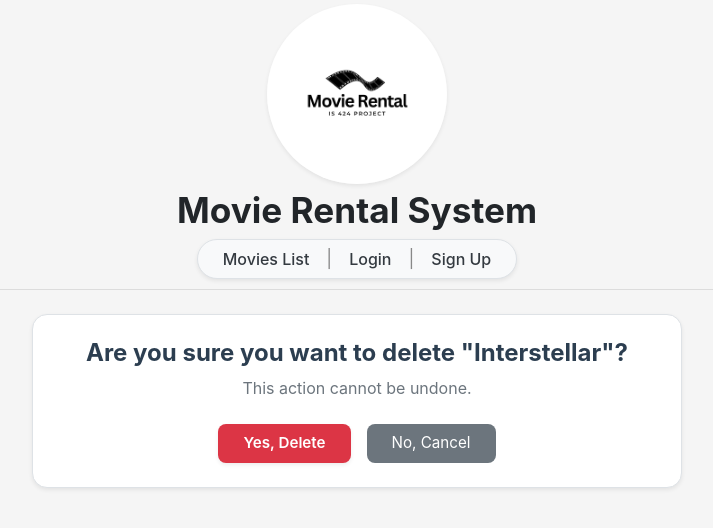
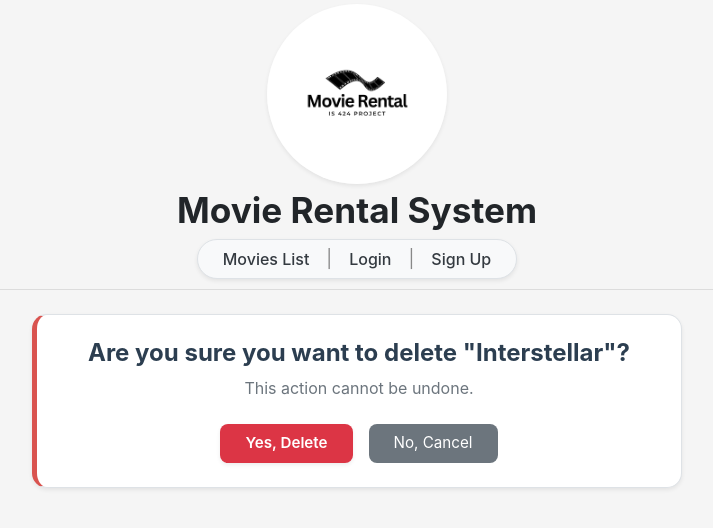
Before and after one commit to norah22fm/IS424Project, a Django app: template IS424Project-main/IS424Project-main/templates/movie_delete.html in a window 1280 px wide. Shown: the top 528 px of the page, without its empty margins (283-996 px from the left). Run offline with Django 5.2, Linux system fonts and the light colour scheme; the template is opened without the code that fills it: values that come from a table or form of the project are taken from there, others are empty; data comes from the database, SQL or seed files in the repository; some libraries are stand-ins or nearby versions.

Commit message:
Update movie_delete.html

```diff
--- a/IS424Project-main/IS424Project-main/templates/movie_delete.html
+++ b/IS424Project-main/IS424Project-main/templates/movie_delete.html
@@ -2,15 +2,14 @@
 
 {% block body %}
 <div class="container mt-4">
-    <div class="card shadow-sm mx-auto border" style="max-width: 650px; border-radius: 15px; border-left: 5px solid #d9534f;">
+    <div class="card delete-card shadow-sm mx-auto border">
 
         <div class="card-body text-center p-4">
-
-            <h4 class="font-weight-bold mb-2" style="color: #2c3e50; font-size: 1.5rem;">
+            <h4 class="delete-title mb-2">
                 Are you sure you want to delete "{{ movie.title }}"?
             </h4>
 
-            <p class="text-muted mb-4" style="font-size: 1rem;">
+            <p class="delete-text text-muted mb-4">
                 This action cannot be undone.
             </p>
 
@@ -18,13 +17,11 @@
                 {% csrf_token %}
 
                 <div class="d-flex justify-content-center">
-                    <button type="submit" class="btn btn-danger shadow-sm mx-2"
-                            style="font-size: 0.95rem; font-weight: 600; padding: 8px 25px; border-radius: 8px; border: none;">
+                    <button type="submit" class="btn btn-danger delete-btn shadow-sm mx-2">
                         Yes, Delete
                     </button>
 
-                    <a href="{% url 'movie_detail' movie.id %}" class="btn btn-secondary mx-2"
-                       style="font-size: 0.95rem; padding: 8px 25px; border-radius: 8px; border: none;">
+                    <a href="{% url 'movie_detail' movie.id %}" class="btn btn-secondary cancel-btn mx-2">
                         No, Cancel
                     </a>
                 </div>
@@ -32,4 +29,34 @@
         </div>
     </div>
 </div>
+
+<style>
+    .delete-card {
+        max-width: 650px;
+        border-radius: 15px;
+        border-left: 5px solid #d9534f !important;
+    }
+
+    .delete-title {
+        font-size: 1.5rem;
+        font-weight: 700;
+        color: #2c3e50;
+    }
+
+    .delete-text {
+        font-size: 1rem;
+    }
+
+    .delete-btn,
+    .cancel-btn {
+        padding: 8px 25px;
+        font-size: 0.95rem;
+        border-radius: 8px;
+        border: none;
+    }
+
+    .delete-btn {
+        font-weight: 600;
+    }
+</style>
 {% endblock %}
```
